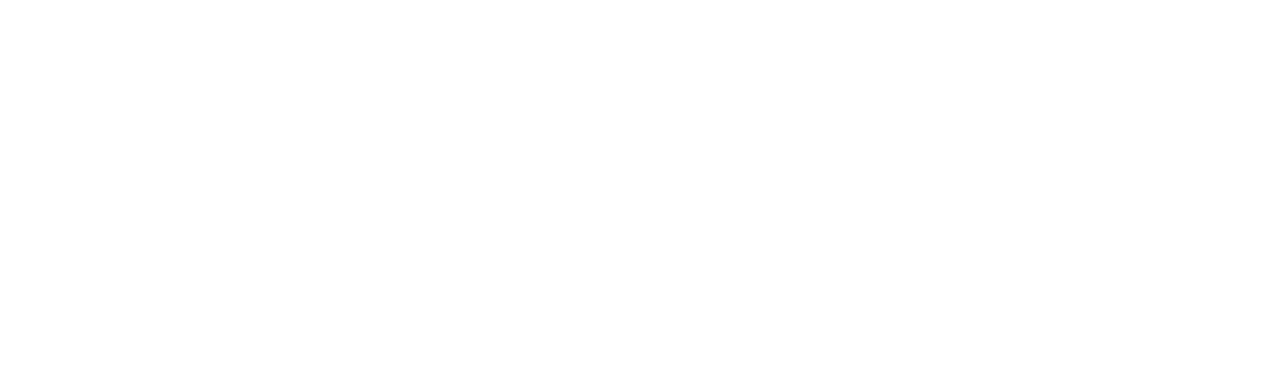
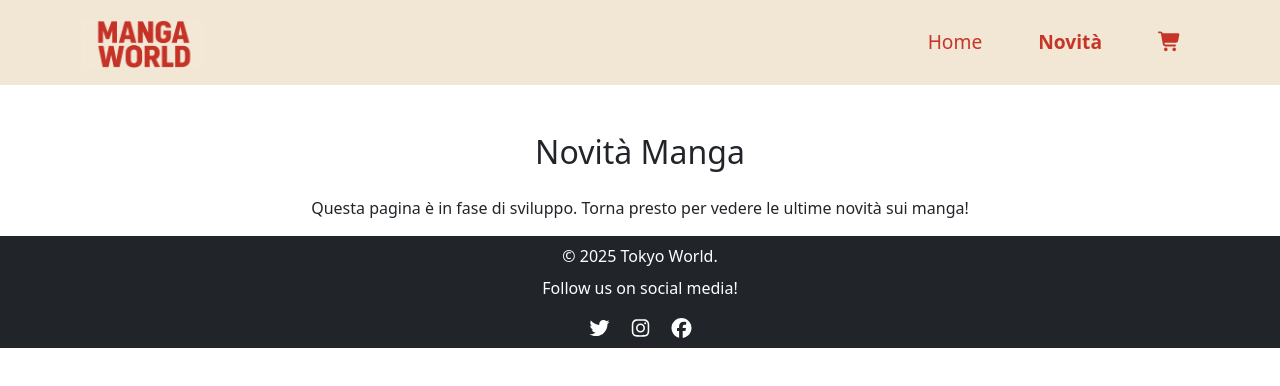
Before and after one commit to AlexLosciale/Tokyo-World, a React (Vite) app in the folder Tokyo-World-frontend/: page /novita in a window 1280 px wide. Before the commit this address had no page. Shown: the top 386 px of the page. Built offline with nearby package versions, Linux system fonts and the light colour scheme.

Commit message:
add:page/new

```diff
--- a/Tokyo-World-frontend/components/Header.jsx
+++ b/Tokyo-World-frontend/components/Header.jsx
@@ -1,4 +1,6 @@
 import { NavLink } from 'react-router-dom';
+import { FontAwesomeIcon } from '@fortawesome/react-fontawesome';
+import { faShoppingCart } from '@fortawesome/free-solid-svg-icons';
 
 export default function Header() {
   return (
@@ -27,7 +29,7 @@
             </li>
             <li className="nav-item">
               <NavLink
-                to="/"
+                to="/novita"
                 className={({ isActive }) =>
                   `nav-link ${isActive ? 'fw-bold' : ''}`
                 }
@@ -38,13 +40,13 @@
             </li>
             <li className="nav-item">
               <NavLink
-                to="/"
+                to="/carrello"
                 className={({ isActive }) =>
                   `nav-link ${isActive ? 'fw-bold' : ''}`
                 }
                 style={{ color: '#c73528', fontSize: '1.2rem' }}
               >
-                Eventi
+                <FontAwesomeIcon icon={faShoppingCart} />
               </NavLink>
             </li>
           </ul>
--- a/Tokyo-World-frontend/index.html
+++ b/Tokyo-World-frontend/index.html
@@ -3,7 +3,7 @@
   <head>
     <meta charset="UTF-8" />
     <meta name="viewport" content="width=device-width, initial-scale=1.0" />
-    <title>Tokyo World</title>
+    <title>Manga World</title>
   </head>
   <body>
     <div id="root"></div>
--- a/Tokyo-World-frontend/package.json
+++ b/Tokyo-World-frontend/package.json
@@ -12,6 +12,7 @@
   "dependencies": {
     "@fortawesome/fontawesome-svg-core": "^7.0.0",
     "@fortawesome/free-brands-svg-icons": "^7.0.0",
+    "@fortawesome/free-solid-svg-icons": "^7.0.0",
     "@fortawesome/react-fontawesome": "^0.2.3",
     "bootstrap": "^5.3.7",
     "react": "^19.1.0",
--- /dev/null
+++ b/Tokyo-World-frontend/pages/MangaCarello.jsx
@@ -0,0 +1,8 @@
+export default function MangaCarello() {
+    return (
+        <div className="container mt-5">
+            <h2 className="text-center mb-4">Carrello Manga</h2>
+            <p className="text-center">Questa pagina è in fase di sviluppo. Torna presto per vedere il tuo carrello!</p>
+        </div>
+    );
+}
--- a/Tokyo-World-frontend/pages/MangaDettaglio.jsx
+++ b/Tokyo-World-frontend/pages/MangaDettaglio.jsx
@@ -1,5 +1,7 @@
 import { useParams } from "react-router-dom";
 import { useEffect, useState } from "react";
+import { FontAwesomeIcon } from '@fortawesome/react-fontawesome';
+import { faShoppingCart } from '@fortawesome/free-solid-svg-icons';
 
 export default function MangaDettaglio() {
   const { id } = useParams();
@@ -61,9 +63,8 @@
 
   return (
     <div className="container py-4 my-5">
-      <h1 className="mb-4 text-center">{title || "Titolo non disponibile"}</h1>
+      <h1 className="mb-5 text-center">{title || "Titolo non disponibile"}</h1>
       <div className="row align-items-center">
-        {/* Contenitore immagine con sfondo sfocato leggermente esteso */}
         <div
           className="col-md-6 position-relative d-flex justify-content-center"
           style={{
@@ -73,7 +74,6 @@
             paddingBottom: "10px",
           }}
         >
-          {/* Sfondo sfocato esteso sopra e sotto */}
           {image && (
             <div
               style={{
@@ -81,7 +81,7 @@
                 top: 0,
                 left: 0,
                 width: "100%",
-                height: "calc(100% + 20px)", // 10px sopra e sotto
+                height: "calc(100% + 20px)",
                 marginTop: "-10px",
                 backgroundImage: `url(${image})`,
                 backgroundSize: "cover",
@@ -92,8 +92,6 @@
               }}
             />
           )}
-
-          {/* Immagine in primo piano dimensione fissa */}
           {image ? (
             <img
               src={image}
@@ -124,8 +122,6 @@
             </div>
           )}
         </div>
-
-        {/* Dati manga senza sfondo */}
         <div
           className="col-md-6"
           style={{ paddingLeft: "30px", backgroundColor: "white", borderRadius: "8px" }}
@@ -139,6 +135,7 @@
           <p><strong>Prezzo:</strong> {formatPrice(price)}</p>
           <p><strong>Stato:</strong> {status || "Non disponibile"}</p>
           <p><strong>Descrizione:</strong> {descriptionLong || "Non disponibile"}</p>
+          <button className="btn btn-danger d-flex align-items-center gap-2">Aggiungi al carrello <FontAwesomeIcon icon={faShoppingCart} /></button>
         </div>
       </div>
     </div>
--- /dev/null
+++ b/Tokyo-World-frontend/pages/MangaNew.jsx
@@ -0,0 +1,8 @@
+export default function MangaNew() {
+    return (
+        <div className="container mt-5">
+            <h2 className="text-center mb-4">Novità Manga</h2>
+            <p className="text-center">Questa pagina è in fase di sviluppo. Torna presto per vedere le ultime novità sui manga!</p>
+        </div>
+    );
+}
--- a/Tokyo-World-frontend/src/App.jsx
+++ b/Tokyo-World-frontend/src/App.jsx
@@ -2,6 +2,8 @@
 import { Routes, Route, BrowserRouter } from 'react-router-dom';
 import HomePage from '../pages/HomePage';
 import MangaDettaglio from '../pages/MangaDettaglio';
+import MangaNew from '../pages/MangaNew';
+import MangaCarello from '../pages/MangaCarello';
 
 function App() {
   return (
@@ -11,7 +13,9 @@
           <Route Component={DefaultLayout}>
             {/* qui vanno le pagine */}
             <Route path="/" Component={HomePage} />
+            <Route path="/novita" Component={MangaNew} />
             <Route path="/manga/:id" Component={MangaDettaglio} />
+            <Route path="/carrello" Component={MangaCarello} />
           </Route>
         </Routes>
       </BrowserRouter>
```
Also changed, not shown: 1 other file (tests, documents, lock files or other folders).
